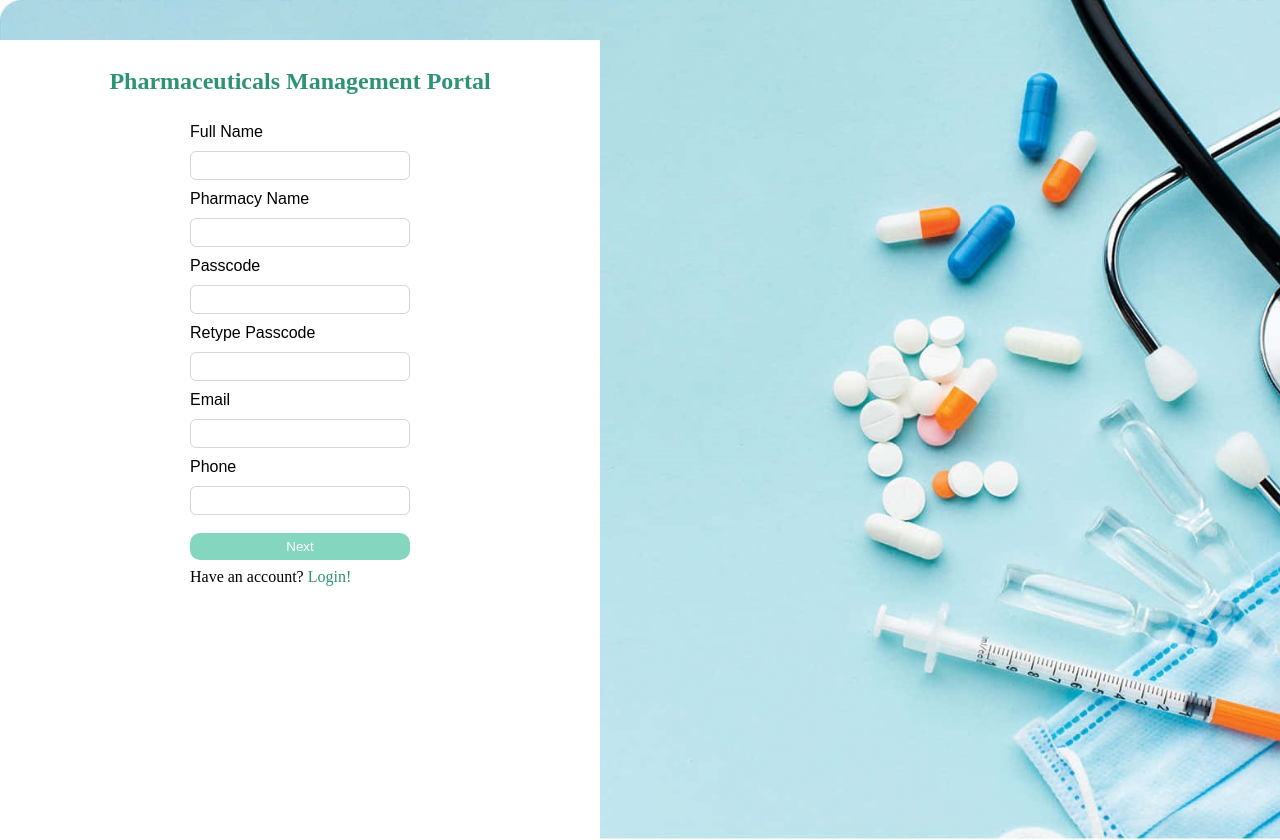
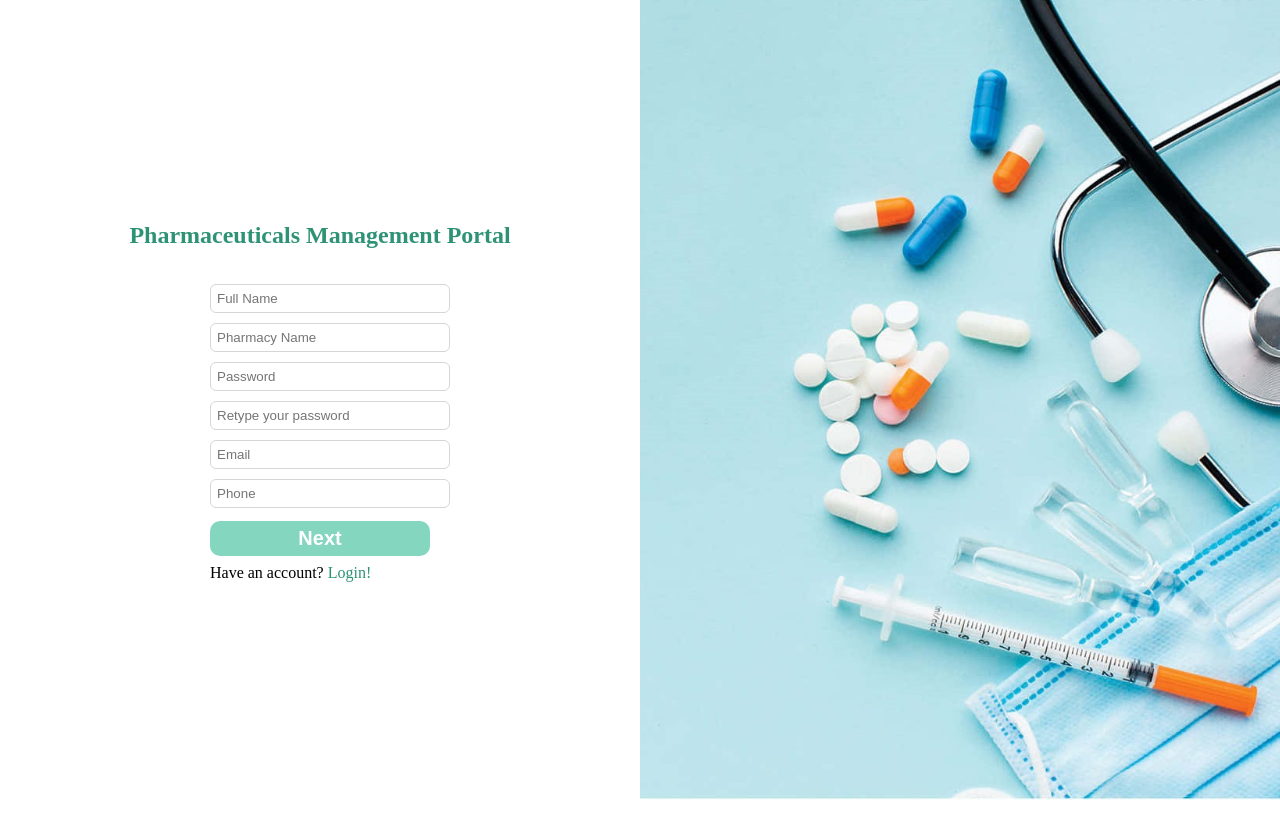
Before and after one commit to rupakolee/pharmacy, a PHP site: page /login/register.php in a window 1280 px wide. After the commit the page ends 800 px from the top, so only its background shows below. Run offline with PHP 8.4, Linux system fonts and the light colour scheme.

Commit message:
restyled login

```diff
--- a/login/forgot.php
+++ b/login/forgot.php
@@ -57,6 +57,7 @@ if(isset($_POST['button'])) {
 <body>
 
     <div class="login">
+        <div class="wrapper">
         <h2>Forgot your password?</h2>
         <form action="#" method="post">
             <label for="user-id">Enter your User-Id</label><br>
@@ -82,6 +83,7 @@ if(isset($_POST['button'])) {
             <button type="submit" id="change-btn" name="button">Change password</button><br>
             <span><a href="login.php">Back to Login!</a></span><br>
         </form>
+        </div>
     </div>
 
     <script src="/scripts/login.js"></script>
--- a/login/register.php
+++ b/login/register.php
@@ -68,36 +68,30 @@
 
 <body>
 
-    <div class="login">
+    <div class="login"><div class="wrapper">
         <h2>Pharmaceuticals Management Portal</h2>
         <form action="" method="post">
-            <label for="name">Full Name</label><br>
-            <input type="text" name="name" id="name"><br>
+            <input type="text" name="name" id="name" placeholder="Full Name"><br>
             <?php if($error == 1 || $error == 2): ?>
             <span style="color: red;"><?= $errors ?></span><br><?php endif; ?>
 
-            <label for="pharmacy-name">Pharmacy Name</label><br>
-            <input type="text" id="pharmacy-name" name="pharmacyName"><br>
+            <input type="text" id="pharmacy-name" name="pharmacyName" placeholder="Pharmacy Name"><br>
             <?php if($error == 3): ?>
             <span style="color: red;"><?= $errors ?></span><br><?php endif; ?>
 
-            <label for="passcode">Passcode</label><br>
-            <input type="password" id="passcode" name="passcode"><br>
+            <input type="password" id="passcode" name="passcode" placeholder="Password"><br>
             <?php if($error == 4): ?>
             <span style="color: red;"><?= $errors ?></span><br><?php endif; ?>
 
-            <label for="retype">Retype Passcode</label><br>
-            <input type="password" id="retype" name="retype"><br>
+            <input type="password" id="retype" name="retype" placeholder="Retype your password"><br>
             <?php if($error == 5): ?>
             <span style="color: red;"><?= $errors ?></span><br><?php endif; ?>
 
-            <label for="email">Email</label><br>
-            <input type="text" id="email" name="email"><br>
+            <input type="text" id="email" name="email" placeholder="Email"><br>
             <?php if($error == 6): ?>
             <span style="color: red;"><?= $errors ?></span><br><?php endif; ?>
 
-            <label for="phone">Phone</label><br>
-            <input type="text" id="phone" name="phone"><br>
+            <input type="text" id="phone" name="phone" placeholder="Phone"><br>
             <?php if($error == 7): ?>
             <span style="color: red;"><?= $errors ?></span><br><?php endif; ?>
 
@@ -105,7 +99,7 @@
             <span><?php if(empty($errors)): ?><?= $success; ?><?php endif; ?></span>
             <span>Have an account? <a href="login.php">Login!</a></span><br>
         </form>
-
+        </div>
     </div>
     <script src="/scripts/register.js"></script>
 
--- a/styles/login.css
+++ b/styles/login.css
@@ -16,17 +16,11 @@ body {
 }
 
 .login {
-    width: 600px;
+    width: 50%;
     height: 100vh;
     background-color: #fff;
-    margin-top: 40px;
-}
-
-.login img {
-    width: 80px;
-    position: relative;
-    top: 20px;
-    left: 270px;
+    display: flex;
+    align-items: center;
 }
 
 .login form {
@@ -36,16 +30,18 @@ body {
 
 .login h2 {
     text-align: center;
-    padding: 28px;
+    padding: 4px 0 30px 0;
     color: var(--primary-color);
 }
 
 #login-btn, #register-btn, #change-btn {
     width: 220px;
+    font-size: 20px;
+    font-weight: 700;
     padding: 2px;
     margin: 8px 0;
     cursor: pointer;
-    color: #fff;
+    color: #ffffff;
     background-color: var(--secondary-color);
     padding: 6px;
     border-radius: 10px;
@@ -58,15 +54,21 @@ body {
     transition: 0.7s;
 }
 
-label {
-    font-family: Arial, Helvetica, sans-serif;
+.wrapper {
+    width: 100%;
+}
+
+.wrapper img {
+    display: block;
+    margin: auto;
+    width: 120px;
 }
 
 input {
-    width: 220px;
+    width: 240px;
     padding: 6px;
     border-radius: 6px;
-    margin: 10px 0px;
+    margin: 5px 0px;
     border: 1px solid rgb(214, 214, 214);
 }
 
```
Also changed, not shown: login/login.php (+4 -4 lines).
